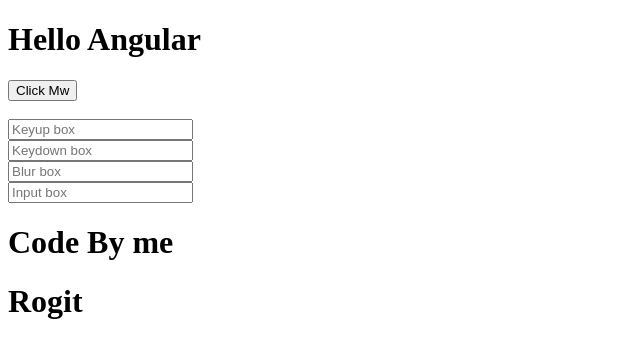
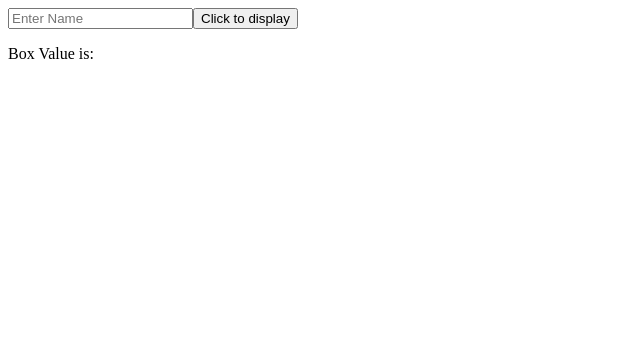
Before and after one commit to rohitranjan753/AngularTut, an Angular app in the folder blog/: page / in a window 1280 px wide. Shown: the top 358 px of the page, without its empty margins (0-640 px from the left). Built offline with nearby package versions, Linux system fonts and the light colour scheme.

Commit message:
input feild

```diff
--- a/blog/src/app/app.component.html
+++ b/blog/src/app/app.component.html
@@ -1,9 +1,9 @@
-<h1>Hello Angular</h1>
+<!-- <h1>Hello Angular</h1>
 <button (click)="getData('button click event')">Click Mw</button>
 <!-- <button (click)="getName(900)">Click mE</button>
 <button (click)="getName('rohit')">Click mE Another</button> -->
 <!-- <app-login></app-login> -->
-<br>
+<!--<br>
 <br>
 <input type="text" #box1 placeholder="Keyup box" (keyup)="getData(box1.value)"/><br>
 <input type="text" #box2 placeholder="Keydown box" (keydown)="getData(box2.value)"/><br>
@@ -13,4 +13,22 @@
 
 <br>
 <h1 (mouseover)="getData('mouse over')">Code By me</h1>
-<h1 (mouseleave)="getData('mouse leave')">Rogit</h1>
+<h1 (mouseleave)="getData('mouse leave')">Rogit</h1> -->
+
+<input
+  type="text"
+  placeholder="Enter Name"
+  name="username"
+  #box
+  />
+  <!-- (keyup)="getValue(box.value)" -->
+
+<button (click)="getValue(box.value)">Click to display</button>
+<!-- <button (click)="getValue(box.name)">Click to display</button> -->
+<!-- <button (click)="getValue(box.placeholder)">Click to display</button> -->
+
+<p>
+    Box Value is: {{displayVal}}
+</p>
+
+<br>
--- a/blog/src/app/app.component.ts
+++ b/blog/src/app/app.component.ts
@@ -18,7 +18,12 @@ export class AppComponent {
   //   alert(name)
   // }
 
-  getData(val:string){
-    alert(val)
+  // getData(val:string){
+  //   alert(val)
+  // }
+  displayVal:string="";
+  getValue(val:string){
+    console.log(val);
+    this.displayVal=val;
   }
 }
```
